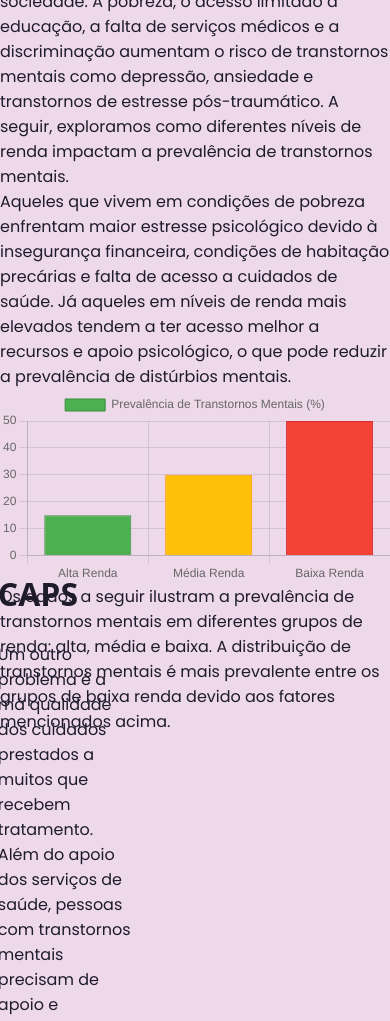
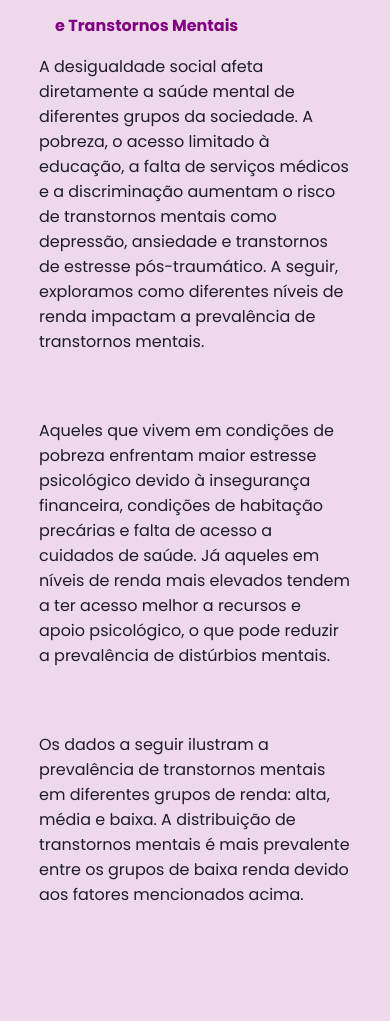
Before and after one commit to rogersoub/HakatonSaquad10, a plain HTML site: page pages/desigualdade.html in a window 390 px wide. Shown: the part 565-1586 px from the top of the page. Drawn offline with nearby package versions, Linux system fonts and the light colour scheme; a web font is replaced by a local one.

Commit message:
update style desigualdade

```diff
--- a/pages/desigualdade.html
+++ b/pages/desigualdade.html
@@ -4,11 +4,14 @@
     <meta charset="UTF-8">
     <meta name="viewport" content="width=device-width, initial-scale=1.0">
     <link rel="icon" type="image/png" href="../images/logoRound.png">
+    <link rel="stylesheet" href="../styles/global.css">
+    <link rel="stylesheet" href="../styles/desigualdade.css">
+
     <title>Transtornos psicológicos</title>
 
 <body>
-    <!-- CABEÇALHO -->
-    <header>
+       <!-- CABEÇALHO -->
+       <header>
         <div id="header-desk">
             <nav class="navegation">
 
@@ -29,7 +32,7 @@
             </nav>
         </div>
 
-        <div id="header-mobile">
+        <divg id="header-mobile">
             <nav class="navegation">
 
                 <ul id="navDocs">
@@ -47,30 +50,32 @@
 
                 </ul>
             </nav>
-        </div>
+        </divg>
+
     </header>
 
         <main id="main">
+            <section class="sections dadosDesi">
+                        <article class="area-text">
+                            <h1 class="text-h1">Desigualdade Social</h1>
+                            <h4 class="text-h4">e Transtornos Mentais</h4>
+                            <p class="text-p">A desigualdade social afeta diretamente a saúde mental de diferentes grupos da sociedade. A pobreza, o acesso limitado à educação, a falta de serviços médicos e a discriminação aumentam o risco de transtornos mentais como depressão, ansiedade e transtornos de estresse pós-traumático. A seguir, exploramos como diferentes níveis de renda impactam a prevalência de transtornos mentais.</p>
+
+                            <p class="text-p">Aqueles que vivem em condições de pobreza enfrentam maior estresse psicológico devido à insegurança financeira, condições de habitação precárias e falta de acesso a cuidados de saúde. Já aqueles em níveis de renda mais elevados tendem a ter acesso melhor a recursos e apoio psicológico, o que pode reduzir a prevalência de distúrbios mentais.</p>
+
+                            <p class="text-p">Os dados a seguir ilustram a prevalência de transtornos mentais em diferentes grupos de renda: alta, média e baixa. A distribuição de transtornos mentais é mais prevalente entre os grupos de baixa renda devido aos fatores mencionados acima.</p>
+                        </article>
+                        <!-- Dados escritos -->
 
 
-            <section>
-                <div class="container">
-                    <h1>Desigualdade Social e Transtornos Mentais</h1>
 
-                    <section>
-                        <!-- Dados escritos -->
-                        <div class="text-section">
-                            <p>A desigualdade social afeta diretamente a saúde mental de diferentes grupos da sociedade. A pobreza, o acesso limitado à educação, a falta de serviços médicos e a discriminação aumentam o risco de transtornos mentais como depressão, ansiedade e transtornos de estresse pós-traumático. A seguir, exploramos como diferentes níveis de renda impactam a prevalência de transtornos mentais.</p>
-                            <p>Aqueles que vivem em condições de pobreza enfrentam maior estresse psicológico devido à insegurança financeira, condições de habitação precárias e falta de acesso a cuidados de saúde. Já aqueles em níveis de renda mais elevados tendem a ter acesso melhor a recursos e apoio psicológico, o que pode reduzir a prevalência de distúrbios mentais.</p>
-                        </div>
 
-                        <!-- Dados em Gráfico -->
-                        <canvas id="myChart"></canvas>
 
-                        <div class="text-section">
-                            <p>Os dados a seguir ilustram a prevalência de transtornos mentais em diferentes grupos de renda: alta, média e baixa. A distribuição de transtornos mentais é mais prevalente entre os grupos de baixa renda devido aos fatores mencionados acima.</p>
-                        </div>
-                    </section>
+            </section>
+
+            <section class="sections graphicDesi">
+                <!-- Dados em Gráfico -->
+                <canvas id="myChart"></canvas>
             </section>
 
 
@@ -187,7 +192,6 @@
 
             <!-- Link para o Chart.js -->
         <script src="https://cdn.jsdelivr.net/npm/chart.js"></script>
-        <link rel="stylesheet" href="../styles/global.css">
         <script src="../js/desigualdade.js" defer></script>
 
 
--- a/styles/desigualdade.css
+++ b/styles/desigualdade.css
@@ -1,47 +1,75 @@
-/* ROGER */
+/* SESAO DE DADOS */
+.sections.dadosDesi{
+    width: 100%;
+    max-width: 1200px;
+    height: 100%;
+    max-height: 60rem;
+}
+
+
+canvas {
+    display: flex;
+    max-width: 500rem;
+    width: 100%;
+
+
+}
+
+
+/* ROGER SOLUCAO*/
 .viewSuport{
     display: none;
 }
-
-* {
-    margin: 0;
-    padding: 0;
-    box-sizing: border-box;
+.sections.solucao{
+    margin: 1rem;
+}
+.area-text .text-h1{
+    margin-top: 1rem;
+}
+.area-text .text-h4{
+    margin: 1rem;
 }
 
-body {
-    font-family: Arial, sans-serif;
-    margin: 0;
-    padding: 20px;
-    background-color: #f4f4f9;
+
+
+
+
+
+
+
+
+
+
+
+
+
+
+/* RESPONSIVIDADE */
+/* comeca a diminuir */
+@media(max-width:1000px){
+
 }
 
-h1 {
-    text-align: center;
-    color: #333;
+
+
+
+/* tablet */
+@media screen and (max-width: 767px) {
+
+    .sections.solucao{
+        display: flex;
+        flex-direction: column;
+        align-items: center;
+    }
+
 }
 
-.container {
-    width: 80%;
-    margin: 0 auto;
+
+
+
+/* CELULARES */
+@media (max-width: 400px) {
+    .sections.dadosDesi{
+        max-height: 105rem;
+    }
 }
-
-section {
-    background-color: #fff;
-    padding: 20px;
-    border-radius: 8px;
-    box-shadow: 0 4px 8px rgba(0, 0, 0, 0.1);
-    margin-bottom: 30px;
-}
-
-canvas {
-    max-width: 100%;
-}
-
-.text-section {
-    margin-bottom: 30px;
-}
-
-.sections.solucao{
-    margin: 5rem;
-}
```
Also changed, not shown: styles/game.css (+62 -56 lines).
